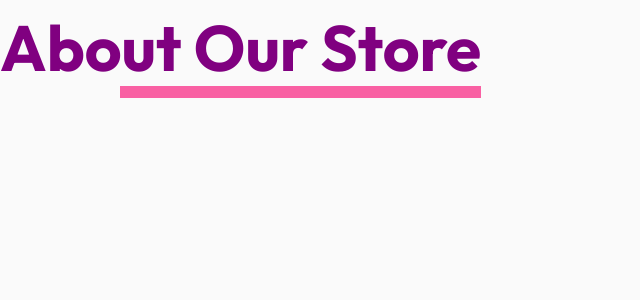
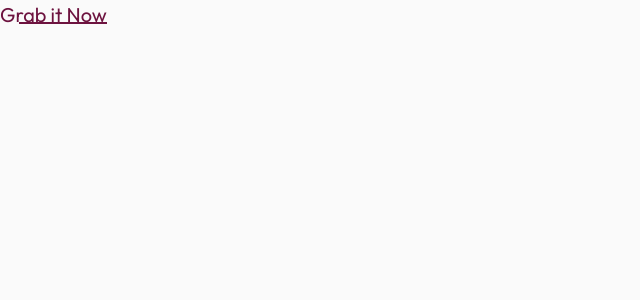
Before and after one commit to timmyproofficial/premier-store, a React (Vite) app: page / in a window 1280 px wide. Shown: the top 300 px of the page, without its empty margins (0-640 px from the left). Built offline with nearby package versions, Linux system fonts and the light colour scheme.

Commit message:
Configure react-router-dom and create a reusable link-heading component

```diff
--- a/package.json
+++ b/package.json
@@ -11,7 +11,9 @@
   },
   "dependencies": {
     "react": "^18.3.1",
-    "react-dom": "^18.3.1"
+    "react-dom": "^18.3.1",
+    "react-router": "^6.26.2",
+    "react-router-dom": "^6.26.2"
   },
   "devDependencies": {
     "@eslint/js": "^9.11.1",
--- a/src/App.tsx
+++ b/src/App.tsx
@@ -1,9 +1,9 @@
-import HeadingBorderLg from './components/HeadingBorderLg';
+import HeadingBorderSm from './components/HeadingBorderSm';
 
 function App() {
   return (
     <>
-      <HeadingBorderLg mainText="About Our Store" />
+      <HeadingBorderSm mainText="Grab it Now" bold={true} link="/" />
     </>
   );
 }
--- /dev/null
+++ b/src/components/HeadingBorderSm.tsx
@@ -0,0 +1,32 @@
+import { Link } from 'react-router-dom';
+
+const HeadingBorderSm = ({
+  mainText,
+  link,
+  bold,
+}: {
+  mainText: string;
+  link?: string;
+  bold?: boolean;
+}) => {
+  return (
+    <>
+      <Link to={link!} className="inline-flex flex-col items-start">
+        <p
+          className={`font-[${bold ? 500 : 400}] text-[${
+            bold ? '2.5rem' : '2.25rem'
+          }] text-link-color`}
+        >
+          {mainText}
+        </p>
+        <div
+          className={`bg-secondary-color w-[82%] mt-[${
+            bold ? '-8px' : '-5px'
+          }] border border-link-color self-end`}
+        ></div>
+      </Link>
+    </>
+  );
+};
+
+export default HeadingBorderSm;
--- a/src/index.css
+++ b/src/index.css
@@ -15,6 +15,7 @@
   --dark-color: #1e1e1e;
   --gray-color: #666666;
   --gray-accent: #efefef;
+  --link-color: #6d133f;
   --product-shadow: 0 0 10px 5px rgba(0, 0, 0, 0.2);
   --about-shadow: 30px 30px 0px 3px var(--secondary-color);
 
--- a/src/main.tsx
+++ b/src/main.tsx
@@ -1,10 +1,11 @@
-import { StrictMode } from 'react'
-import { createRoot } from 'react-dom/client'
-import App from './App.tsx'
-import './index.css'
+import { StrictMode } from 'react';
+import { createRoot } from 'react-dom/client';
+import { RouterProvider } from 'react-router-dom';
+import router from './routes.tsx';
+import './index.css';
 
 createRoot(document.getElementById('root')!).render(
   <StrictMode>
-    <App />
-  </StrictMode>,
-)
+    <RouterProvider router={router} />
+  </StrictMode>
+);
--- /dev/null
+++ b/src/routes.tsx
@@ -0,0 +1,6 @@
+import { createBrowserRouter } from 'react-router-dom';
+import App from './App';
+
+const router = createBrowserRouter([{ path: '/', element: <App /> }]);
+
+export default router;
--- a/tailwind.config.js
+++ b/tailwind.config.js
@@ -12,6 +12,7 @@ export default {
         'dark-color': 'var(--dark-color)',
         'gray-color': 'var(--gray-color)',
         'gray-accent': 'var(--gray-accent)',
+        'link-color': 'var(--link-color)',
       },
       boxShadow: {
         'product-shadow': 'var(--product-shadow)',
```
Also changed, not shown: 1 other file (tests, documents, lock files or other folders).
